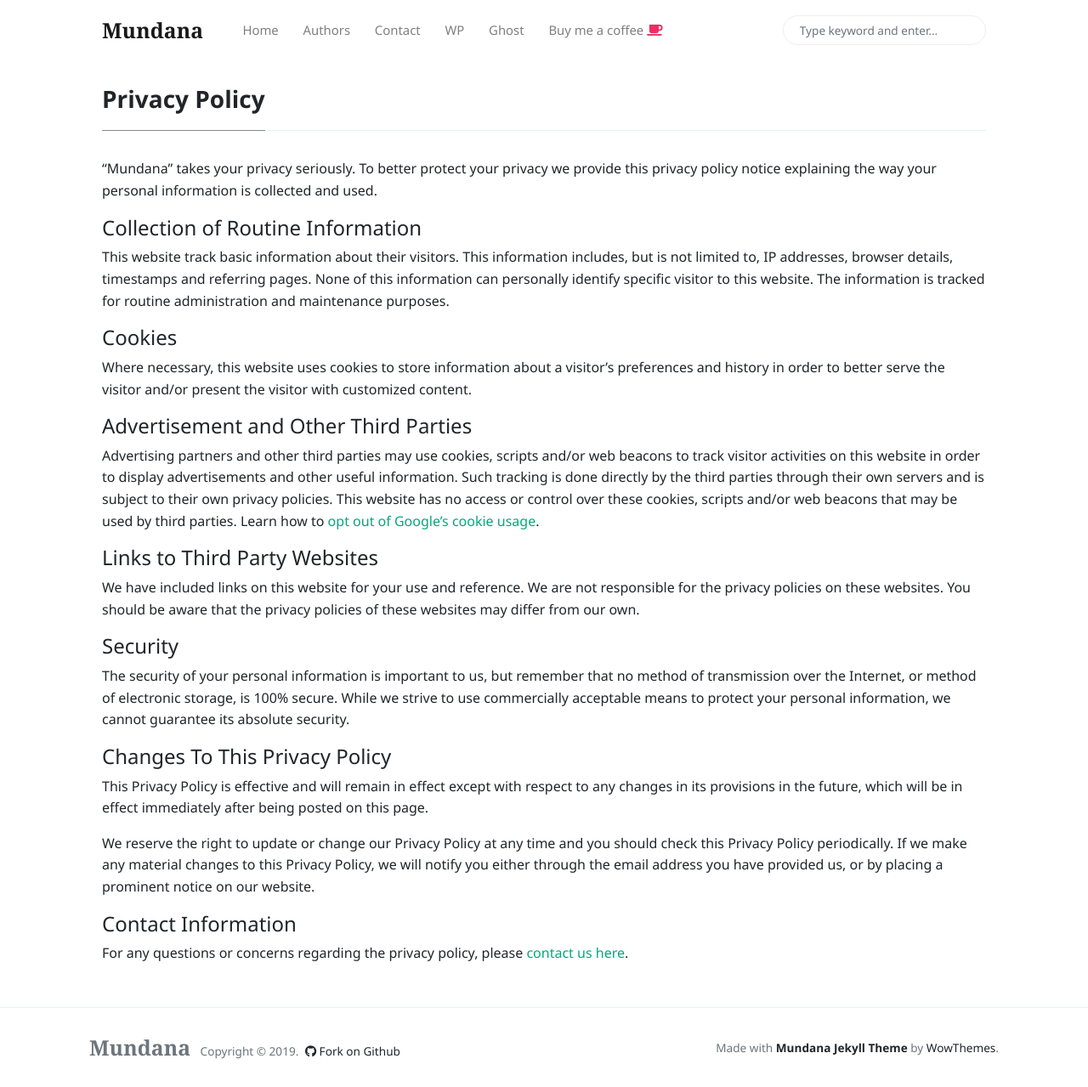
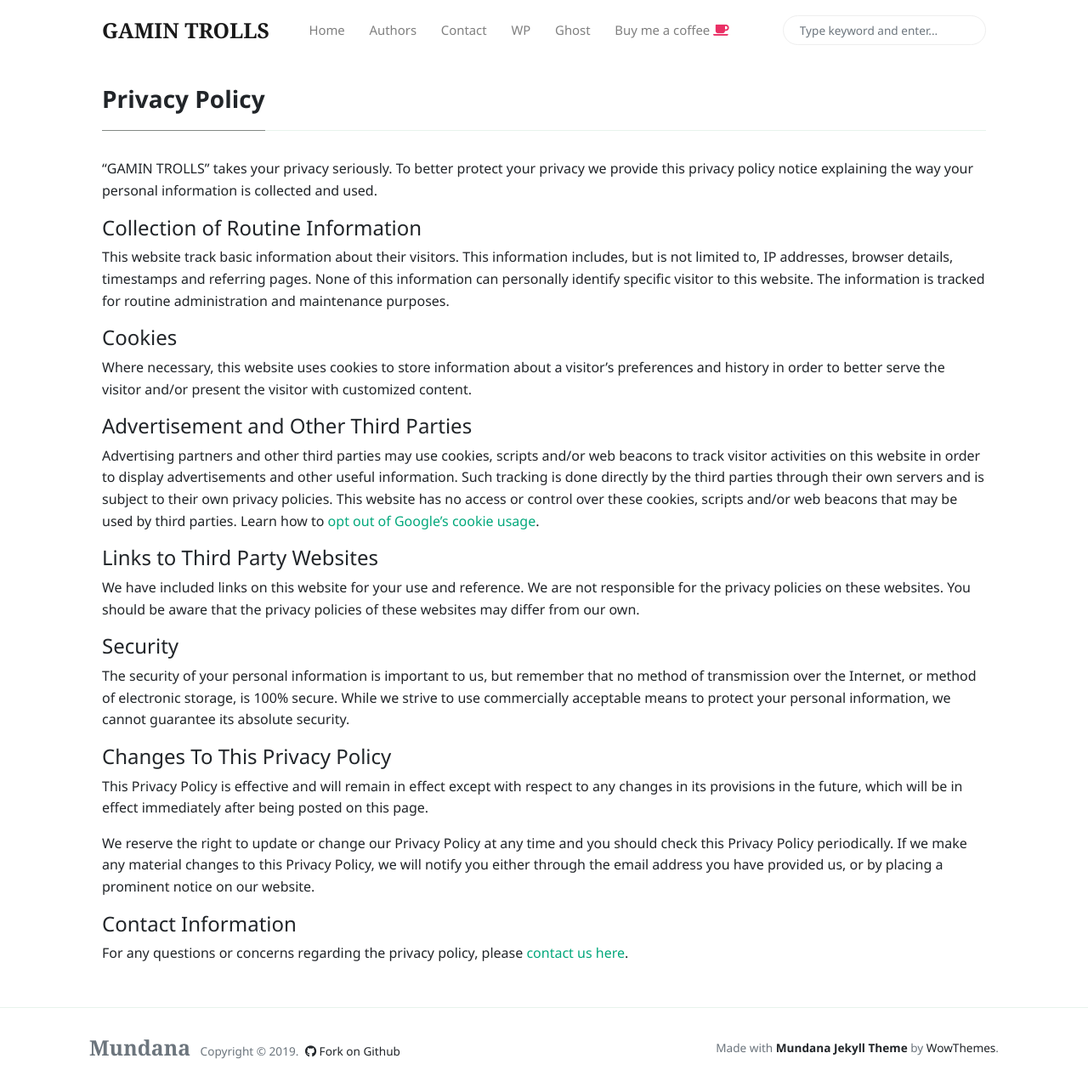
Before and after one commit to gamintrolls/gamintrolls.github.io, a Jekyll site: the page built from _pages/privacy-policy.md, in a window 1280 px wide and 1279 px high. Shown: the whole window at 85% size. Built offline with Jekyll 4.4.1, drawn with Linux system fonts in a browser that asks for light colours; nearby versions of some CDN libraries.

Commit message:
Update _config.yml

```diff
--- a/_config.yml
+++ b/_config.yml
@@ -1,11 +1,11 @@
 # Site
-name: 'Mundana'
-description: 'Mundana is a free Jekyll theme for awesome people like you, Medium like.'
+name: 'GAMIN TROLLS'
+description: 'Best place read quality contents'
 logo: 'assets/images/logo.png'
 favicon: 'assets/images/favicon.ico'
 baseurl:
 disqus: 'demowebsite'
-email: 'wowthemesnet@gmail.com'
+email: 'gamintrolls@gmail.com'
 mailchimp-list: 'https://wowthemes.us11.list-manage.com/subscribe/post?u=8aeb20a530e124561927d3bd8&amp;id=8c3d2d214b'
 
 include: ["_pages"]
```
